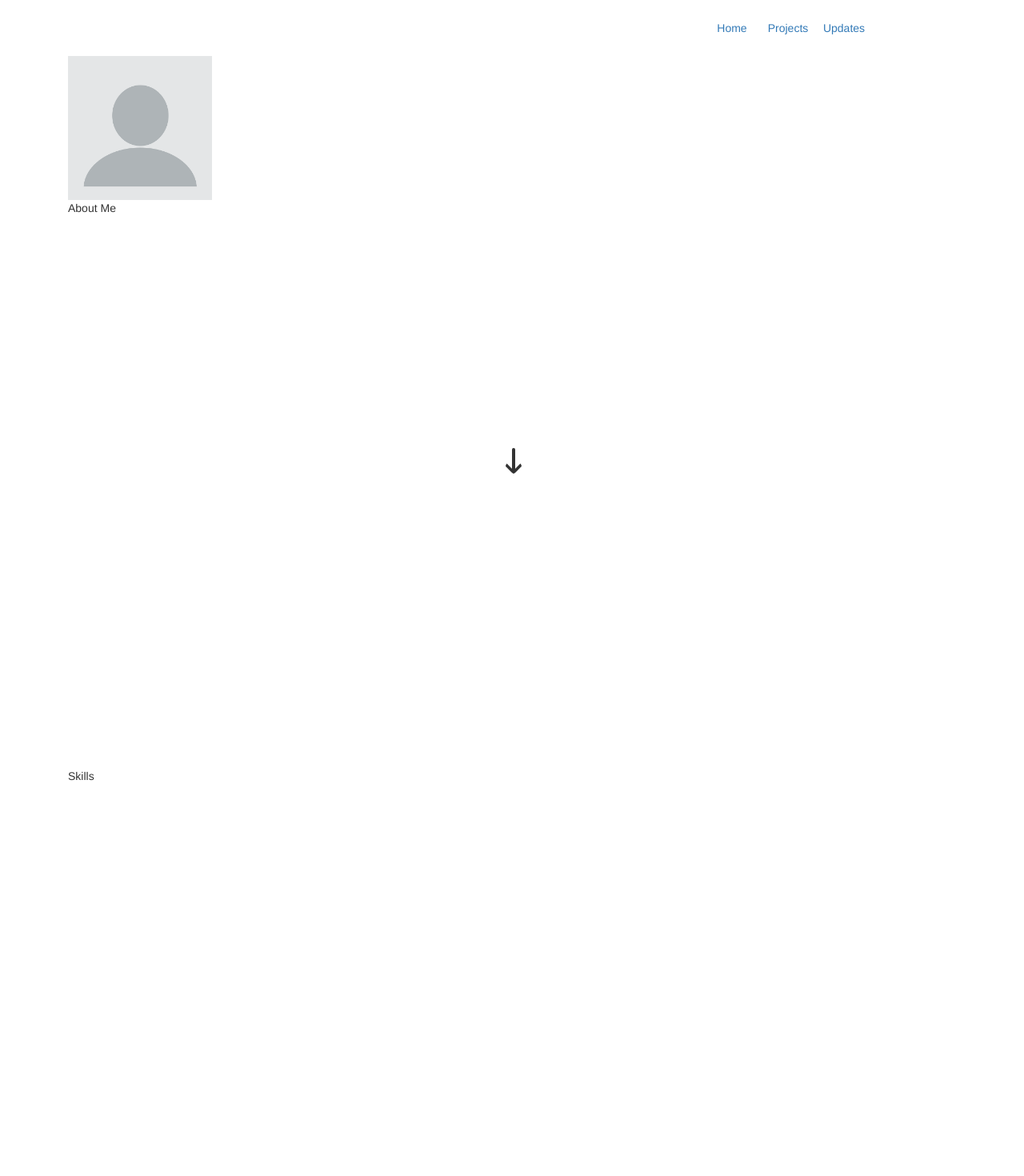
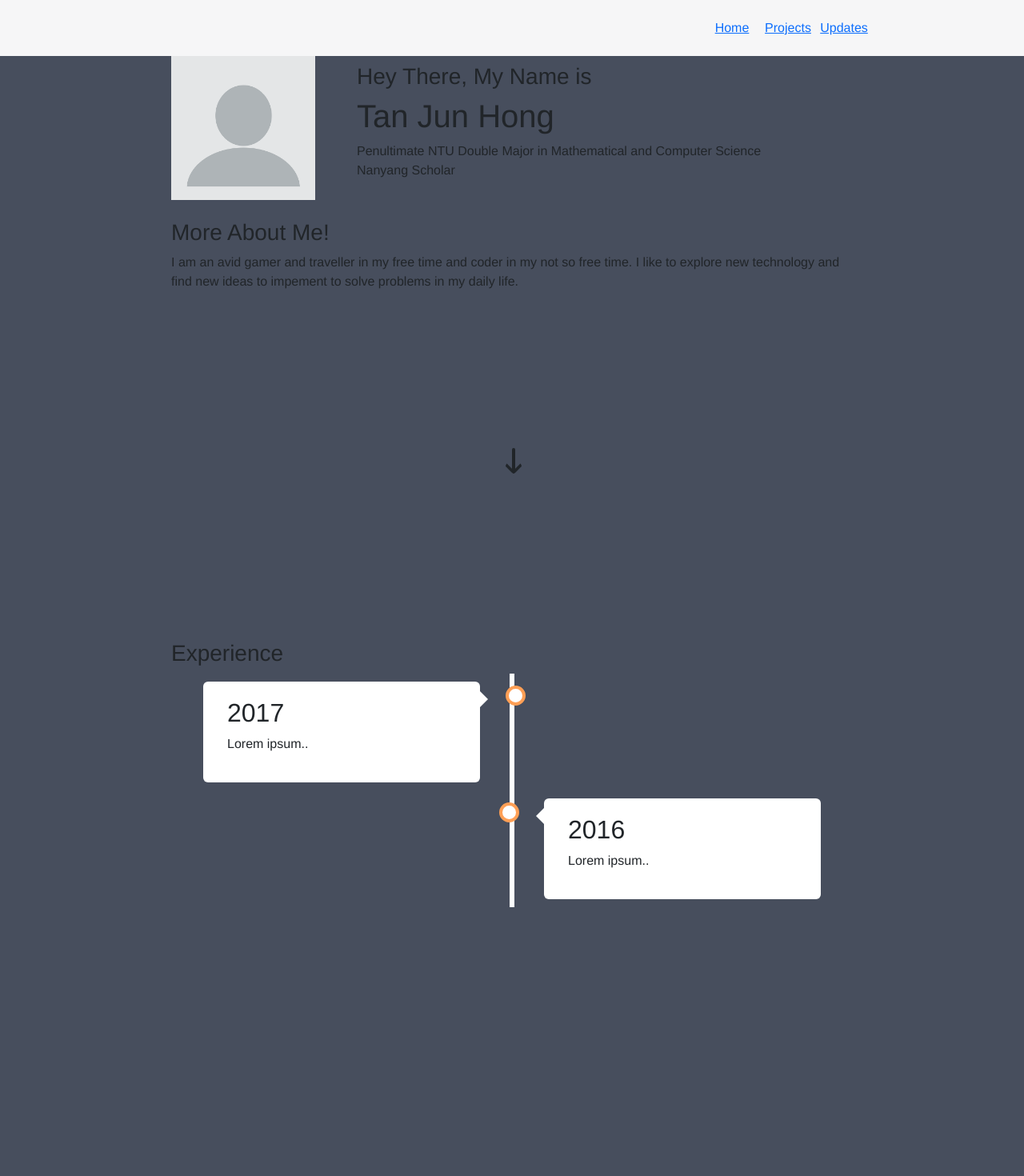
Before and after one commit to moroha29/moroha29.github.io, a React (Create React App) app in the folder web-portfolio/: page / in a window 1280 px wide. Shown: the top 1470 px of the page at 80% size. Built offline with nearby package versions, Linux system fonts and the light colour scheme.

Commit message:
updated about me and experience

```diff
--- a/web-portfolio/src/App.css
+++ b/web-portfolio/src/App.css
@@ -51,7 +51,8 @@
   justify-content: center;
   flex-direction: row;
   font-weight: 500;
-  background: rgba(255, 255, 255, 0.95);
+  background: #fffffff2;
+  position: relative;
 }
 
 .MenuItems{
--- a/web-portfolio/src/Home.css
+++ b/web-portfolio/src/Home.css
@@ -63,13 +63,20 @@
   }
 
   .aboutMe{
-    height:calc(100vh - 90px);
+    height:calc(100vh - 70px);
+    .info{
+        display: flex;
+        flex-direction: column;
+        align-items: flex-start;
+        padding-left: 40px;
+        justify-content: center;
+    }
   }
 
   .skills{
-    height:calc(100vh - 90px);
+    height:calc(100vh - 70px);
   }
 
   .experience{
-    height:calc(100vh - 90px);
+    height:calc(100vh - 70px);
   }
--- a/web-portfolio/src/Home.js
+++ b/web-portfolio/src/Home.js
@@ -1,12 +1,13 @@
 import profileImage from './assets/profilepicture.png';
 import './Home.css';
+import Timeline from './components/timeline/timeline';
 import { useRef,useEffect,useState } from "react";
 
 export default function Home() {
     const aboutMe = useRef(null);
     const skills = useRef(null);
     const experience = useRef(null);
-    const [elementToScroll, setElementToScroll] = useState(false);
+    const [elementToScroll, setElementToScroll] = useState(true);
     const [showScrollTopButton, setShowScrollTopButton] = useState(true);
 
 
@@ -41,17 +42,55 @@ export default function Home() {
 
   return (
     <div className="container content grid">
-      <img ref={aboutMe} src={profileImage} alt="profileImage" className="profileImage"/>
-      <section className="aboutMe" id='aboutMe'>
-        About Me
+      <section ref={aboutMe} className="aboutMe" id='aboutMe'>
+        <div className='container'>
+          <div className='row'>
+            <div className='col-md-auto'>
+              <img src={profileImage} alt="profileImage" className="profileImage"/>
+            </div>
+            <div className='col info'>
+              <div className='row'>
+                <h3>Hey There, My Name is</h3>
+              </div>
+              <div className='row'>
+                <h1>Tan Jun Hong</h1>
+              </div>
+              <div className='row'>
+                <p>Penultimate NTU Double Major in Mathematical and Computer Science<br/>
+                Nanyang Scholar</p>
+              </div>
+            </div>
+          </div>
+          <br></br>
+          <div className='row'>
+            <h3>More About Me!</h3>
+            <p>I am an avid gamer and traveller in my free time and coder in my not so free time. I like to explore new technology and find new ideas to
+              impement to solve problems in my daily life.
+            </p>
+          </div>
+        </div>
+      </section>
+      <section ref={experience} className="experience" id='experience'>
+        <div className='container'>
+          <div className='row'>
+            <h3>Experience</h3>
+          </div>
+          <div className='row'>
+            <Timeline/>
+          </div>
+        </div>
       </section>
       <section ref={skills} className="skills" id='skills'>
-        Skills
+        <div className='container'>
+            <div className='row'>
+              <h3>Skills</h3>
+            </div>
+            <div className='row'>
+
+            </div>
+        </div>
       </section>
-      <section ref={experience} className="experience" id='experience'>
-        Experience
-      </section>
-      <div>{showScrollTopButton && <div onClick={() => scrollToSection(elementToScroll?skills:experience)} className='down-arrow'></div>}
+      <div>{showScrollTopButton && <div onClick={() => scrollToSection(elementToScroll?experience:skills)} className='down-arrow'></div>}
             {!showScrollTopButton && <div onClick={() => scrollTop()} className='up-arrow'></div>}
         </div>
     </div>
--- /dev/null
+++ b/web-portfolio/src/components/timeline/timeline.css
@@ -0,0 +1,134 @@
+* {
+    box-sizing: border-box;
+  }
+
+  /* Set a background color */
+  body {
+    background-color: #474e5d;
+    font-family: Helvetica, sans-serif;
+  }
+
+  /* The actual timeline (the vertical ruler) */
+  .timeline {
+    position: relative;
+    max-width: 1200px;
+    margin: 0 auto;
+  }
+
+  /* The actual timeline (the vertical ruler) */
+  .timeline::after {
+    content: '';
+    position: absolute;
+    width: 6px;
+    background-color: white;
+    top: 0;
+    bottom: 0;
+    left: 50%;
+    margin-left: -3px;
+  }
+
+  /* container1 around content1 */
+  .container1 {
+    padding: 10px 40px;
+    position: relative;
+    background-color: inherit;
+    width: 50%;
+  }
+
+  /* The circles on the timeline */
+  .container1::after {
+    content: '';
+    position: absolute;
+    width: 25px;
+    height: 25px;
+    right: -17px;
+    background-color: white;
+    border: 4px solid #FF9F55;
+    top: 15px;
+    border-radius: 50%;
+    z-index: 1;
+  }
+
+  /* Place the container1 to the left */
+  .left {
+    left: 0;
+  }
+
+  /* Place the container1 to the right */
+  .right {
+    left: 50%;
+  }
+
+  /* Add arrows to the left container1 (pointing right) */
+  .left::before {
+    content: " ";
+    height: 0;
+    position: absolute;
+    top: 22px;
+    width: 0;
+    z-index: 1;
+    right: 30px;
+    border: medium solid white;
+    border-width: 10px 0 10px 10px;
+    border-color: transparent transparent transparent white;
+  }
+
+  /* Add arrows to the right container1 (pointing left) */
+  .right::before {
+    content: " ";
+    height: 0;
+    position: absolute;
+    top: 22px;
+    width: 0;
+    z-index: 1;
+    left: 30px;
+    border: medium solid white;
+    border-width: 10px 10px 10px 0;
+    border-color: transparent white transparent transparent;
+  }
+
+  /* Fix the circle for container1s on the right side */
+  .right::after {
+    left: -16px;
+  }
+
+  /* The actual content1 */
+  .content1 {
+    padding: 20px 30px;
+    background-color: white;
+    position: relative;
+    border-radius: 6px;
+  }
+
+  /* Media queries - Responsive timeline on screens less than 600px wide */
+  @media screen and (max-width: 600px) {
+  /* Place the timelime to the left */
+    .timeline::after {
+      left: 31px;
+    }
+/*
+  /* Full-width container1s */
+    .container1 {
+      width: 100%;
+      padding-left: 70px;
+      padding-right: 25px;
+    } */
+
+  /* Make sure that all arrows are pointing leftwards */
+    .container1::before {
+      left: 60px;
+      border: medium solid white;
+      border-width: 10px 10px 10px 0;
+      border-color: transparent white transparent transparent;
+    }
+
+  /* Make sure all circles are at the same spot */
+    .left::after, .right::after {
+      left: 15px;
+    }
+
+  /* Make all right container1s behave like the left ones */
+    .right {
+      left: 0%;
+    }
+  }
--- /dev/null
+++ b/web-portfolio/src/components/timeline/timeline.js
@@ -0,0 +1,21 @@
+import './timeline.css';
+
+
+export default function Timeline() {
+  return (
+    <div class="timeline">
+        <div class="container1 left">
+        <div class="content1">
+            <h2>2017</h2>
+            <p>Lorem ipsum..</p>
+        </div>
+        </div>
+        <div class="container1 right">
+        <div class="content1">
+            <h2>2016</h2>
+            <p>Lorem ipsum..</p>
+        </div>
+        </div>
+    </div>
+  );
+}
--- a/web-portfolio/src/index.js
+++ b/web-portfolio/src/index.js
@@ -9,7 +9,7 @@ import { BrowserRouter } from 'react-router-dom'
 const root = ReactDOM.createRoot(document.getElementById('root'));
 root.render(
   <React.StrictMode>
-     <link rel="stylesheet" href="https://cdn.jsdelivr.net/npm/bootstrap@3.4.1/dist/css/bootstrap.min.css" integrity="sha384-HSMxcRTRxnN+Bdg0JdbxYKrThecOKuH5zCYotlSAcp1+c8xmyTe9GYg1l9a69psu" crossorigin="anonymous"></link>
+     <link rel="stylesheet" href="https://cdn.jsdelivr.net/npm/bootstrap@5.3.2/dist/css/bootstrap.min.css" integrity="sha384-HSMxcRTRxnN+Bdg0JdbxYKrThecOKuH5zCYotlSAcp1+c8xmyTe9GYg1l9a69psu" crossorigin="anonymous"></link>
     <BrowserRouter>
       <App />
     </BrowserRouter>
--- a/web-portfolio/src/topbar.js
+++ b/web-portfolio/src/topbar.js
@@ -5,9 +5,9 @@ export default function TopBar() {
   return (
     <div className="TopBar">
         <div className="MenuItems">
-                <Link className="MenuItem" to="/">Home</Link>
-                <Link className="MenuItem" to="/projects">Projects</Link>
-                <Link className="MenuItem" to="/updates">Updates</Link>
+            <Link className="MenuItem" to="/">Home</Link>
+            <Link className="MenuItem" to="/projects">Projects</Link>
+            <Link className="MenuItem" to="/updates">Updates</Link>
             {/* <div className="MenuIcon">
                 <logo></logo>
             </div>
```
